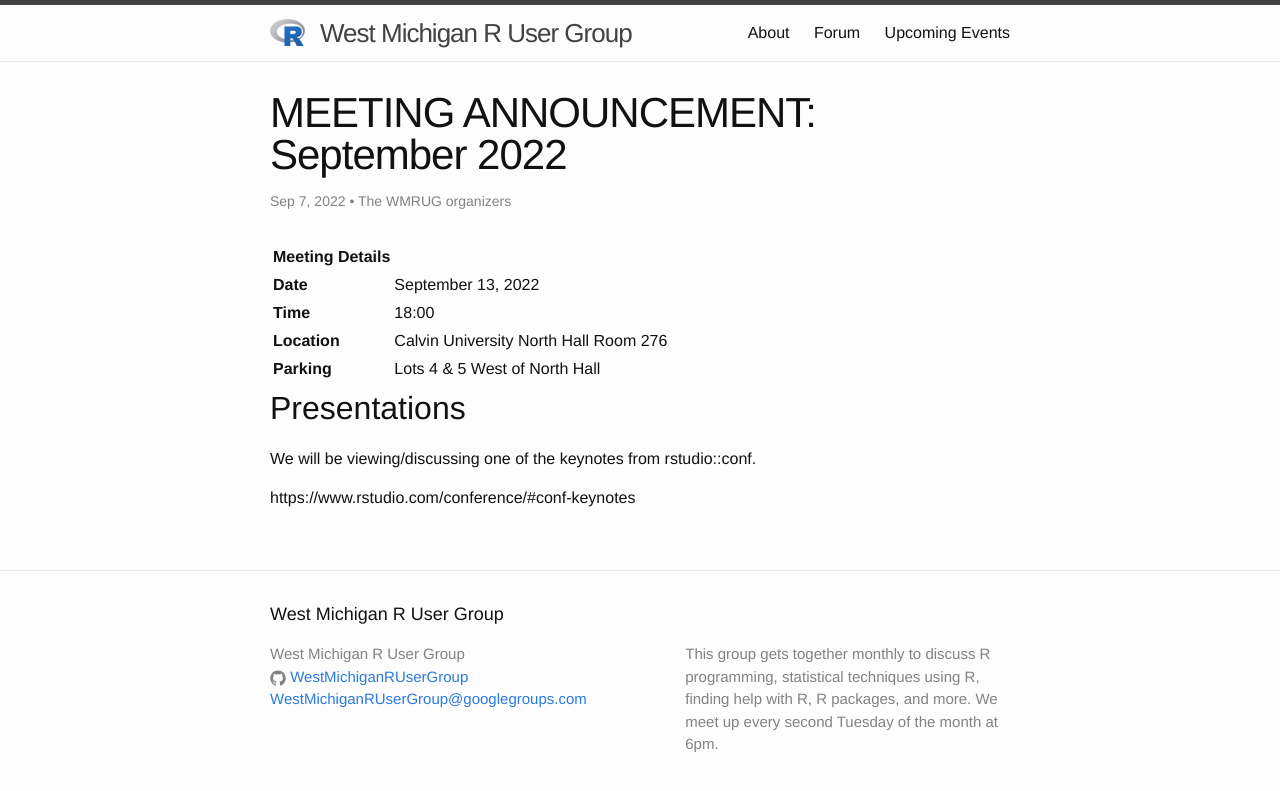
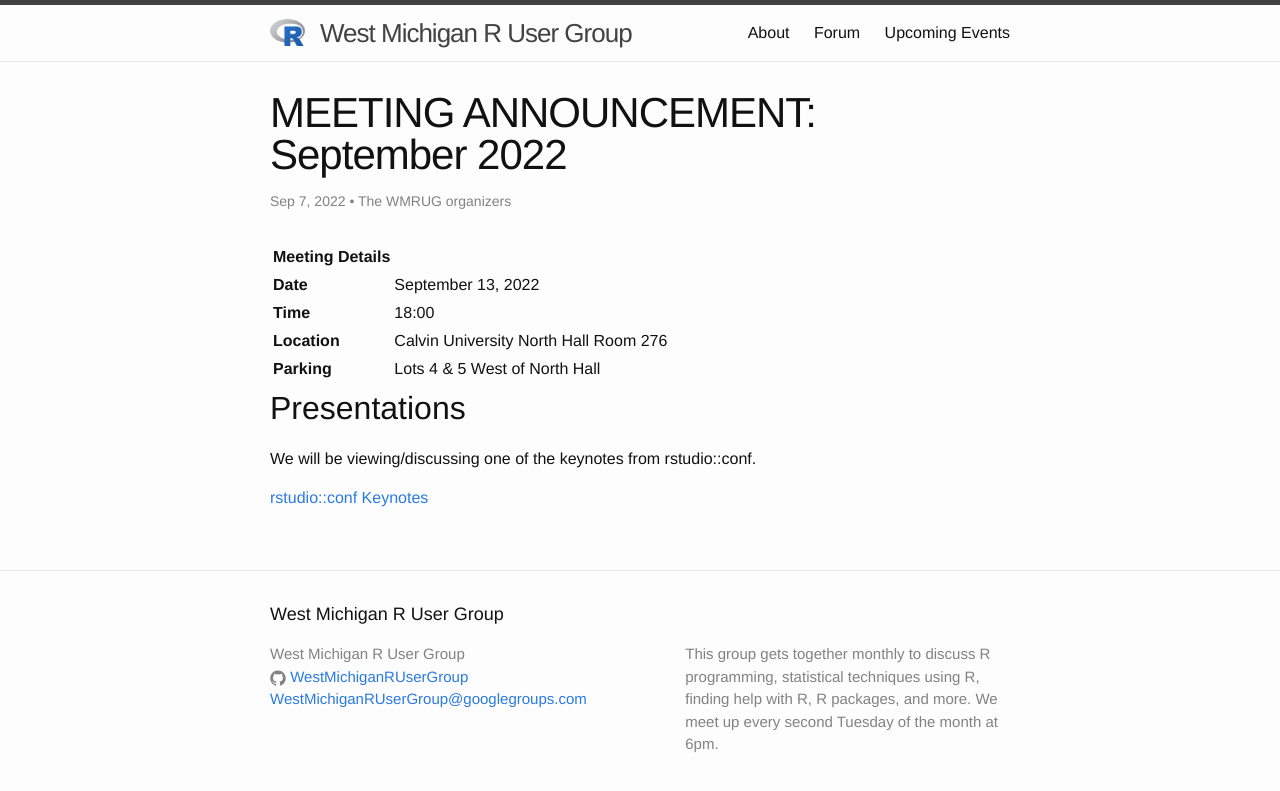
Before and after one commit to WestMichiganRUserGroup/WestMichiganRUserGroup.github.io, a Jekyll site: the page built from _posts/2022-09-13-meeting-announcement-2022-08.md, in a window 1280 px wide. Shown: the top 791 px of the page. Built offline with Jekyll 4.4.1, drawn with Linux system fonts in a browser that asks for light colours; some of the changed lines change nothing that is shown.

Commit message:
Update 2022-09-13-meeting-announcement-2022-08.md

```diff
--- a/_posts/2022-09-13-meeting-announcement-2022-08.md
+++ b/_posts/2022-09-13-meeting-announcement-2022-08.md
@@ -17,4 +17,4 @@ categories: jekyll update
 
 We will be viewing/discussing one of the keynotes from rstudio::conf.
 
-https://www.rstudio.com/conference/#conf-keynotes
+[rstudio::conf Keynotes](https://www.rstudio.com/conference/#conf-keynotes)
```
